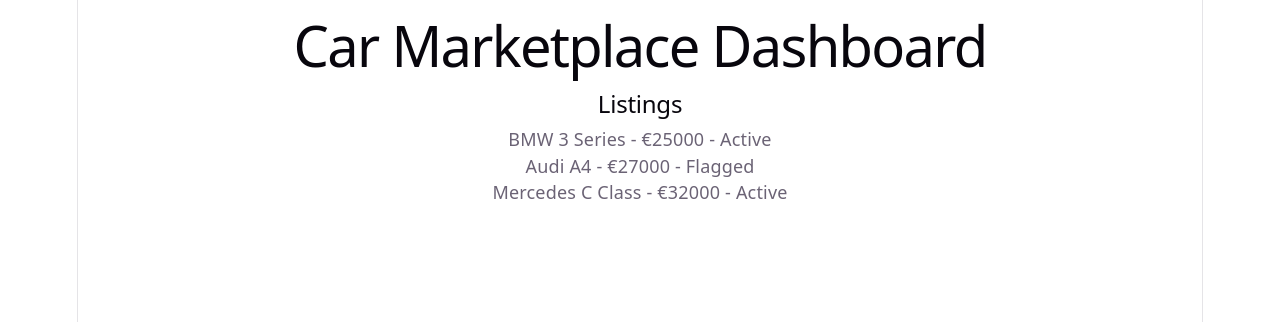
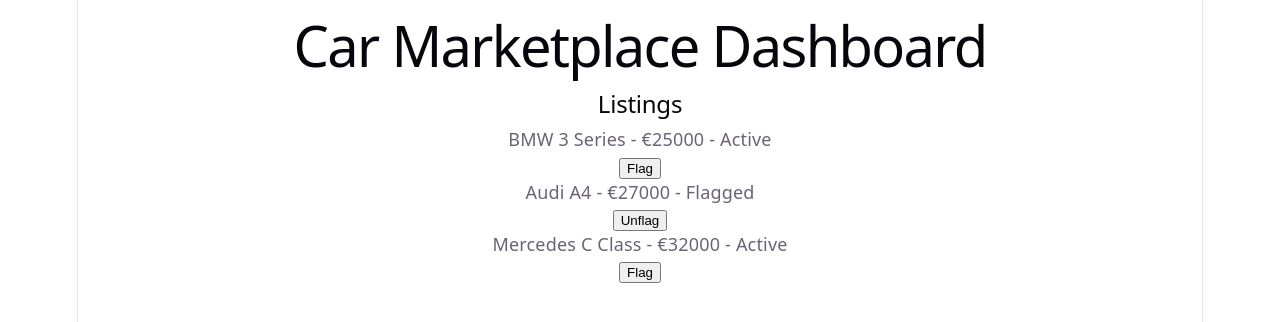
Before and after one commit to Chealy-13/car-dashboard-react, a React (Vite) app: page / in a window 1280 px wide. Shown: the top 322 px of the page. Built offline with nearby package versions, Linux system fonts and the light colour scheme.

Commit message:
Refactored CarList into separate component with state and toggle functionality

```diff
--- a/src/components/CarList.jsx
+++ b/src/components/CarList.jsx
@@ -1,14 +1,35 @@
-import { listings } from "../data/listings";
+import { useState } from "react";
+import { listings as initialListings } from "../data/listings";
 
 function CarList() {
+  const [listings, setListings] = useState(initialListings);
+
+  const toggleStatus = (id) => {
+    const updated = listings.map((car) =>
+      car.id === id
+        ? {
+            ...car,
+            status: car.status === "Active" ? "Flagged" : "Active",
+          }
+        : car
+    );
+
+    setListings(updated);
+  };
+
   return (
     <div>
       <h2>Listings</h2>
+
       {listings.map((car) => (
         <div key={car.id}>
           <p>
             {car.make} {car.model} - €{car.price} - {car.status}
           </p>
+
+          <button onClick={() => toggleStatus(car.id)}>
+            {car.status === "Active" ? "Flag" : "Unflag"}
+          </button>
         </div>
       ))}
     </div>
```
